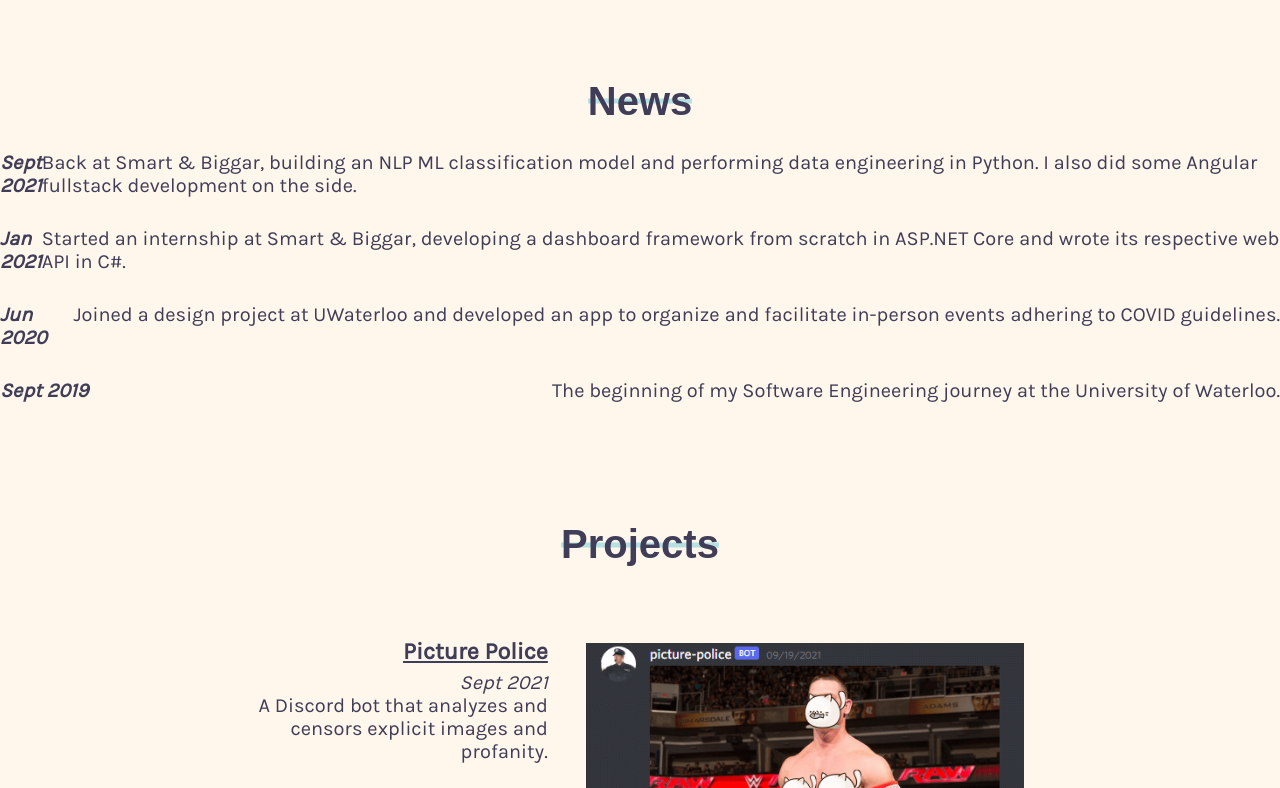
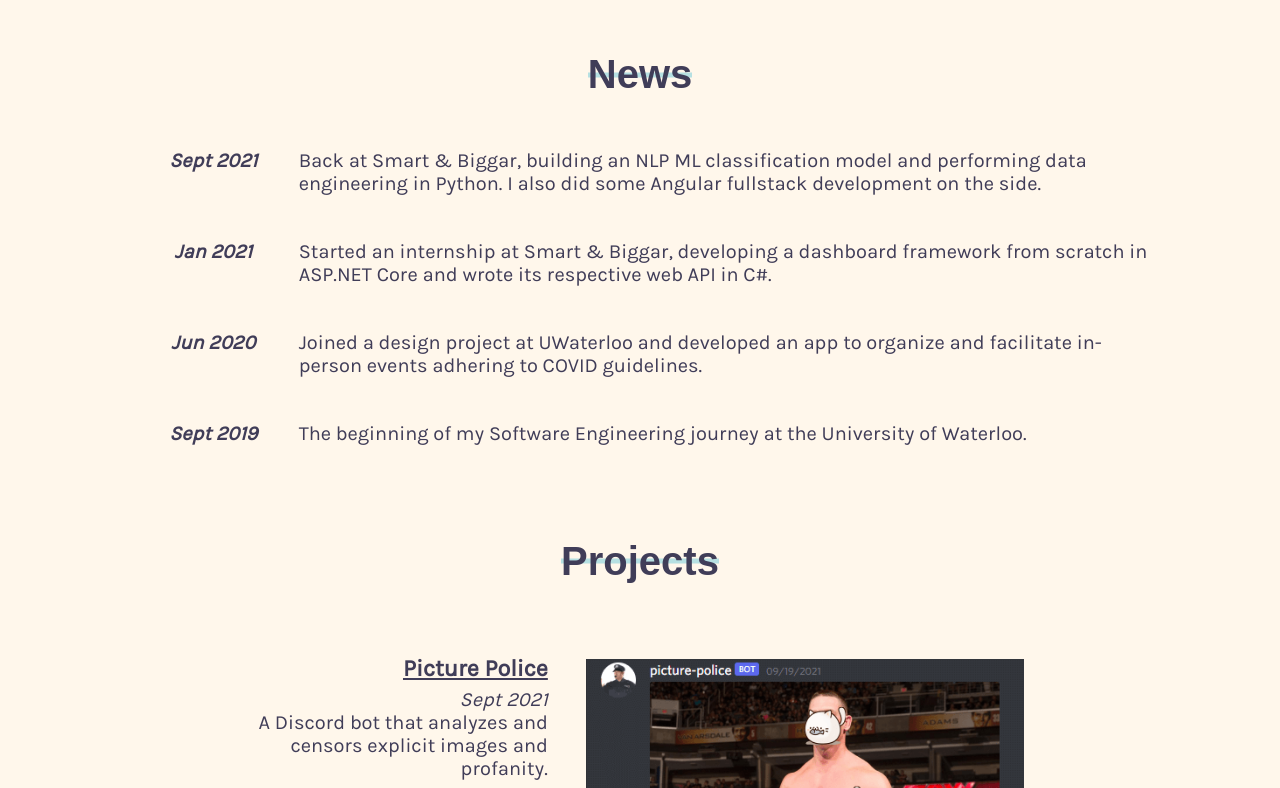
Before and after one commit to dannywuwu/dannywuwu.github.io, a React (Create React App) app: page / in a window 1280 px wide. Shown: the part 1652-2440 px from the top of the page. Built offline with nearby package versions, Linux system fonts and the light colour scheme.

Commit message:
desktop timeline margins

```diff
--- a/src/res/styles/Timeline.scss
+++ b/src/res/styles/Timeline.scss
@@ -1,7 +1,7 @@
 @import "styles";
 
 .news-wrapper {
-  padding: 5% 0;
+  margin: 5% 0;
 }
 
 .timeline-entry {
@@ -12,7 +12,8 @@
     margin-bottom: 1rem;
   }
 
-  margin: 2rem 0;
+  padding-top: 2.5rem;
+  padding-bottom: 2rem;
 }
 
 @media screen and (min-width: $tablet) {
@@ -26,7 +27,13 @@
 }
 
 @media screen and (min-width: $laptop) {
+  .news-wrapper {
+    margin-left: 10%;
+    margin-right: 10%;
+  }
   .timeline-entry {
-    grid-template-columns: 2fr auto;
+    i {
+      text-align: center;
+    }
   }
 }
```
